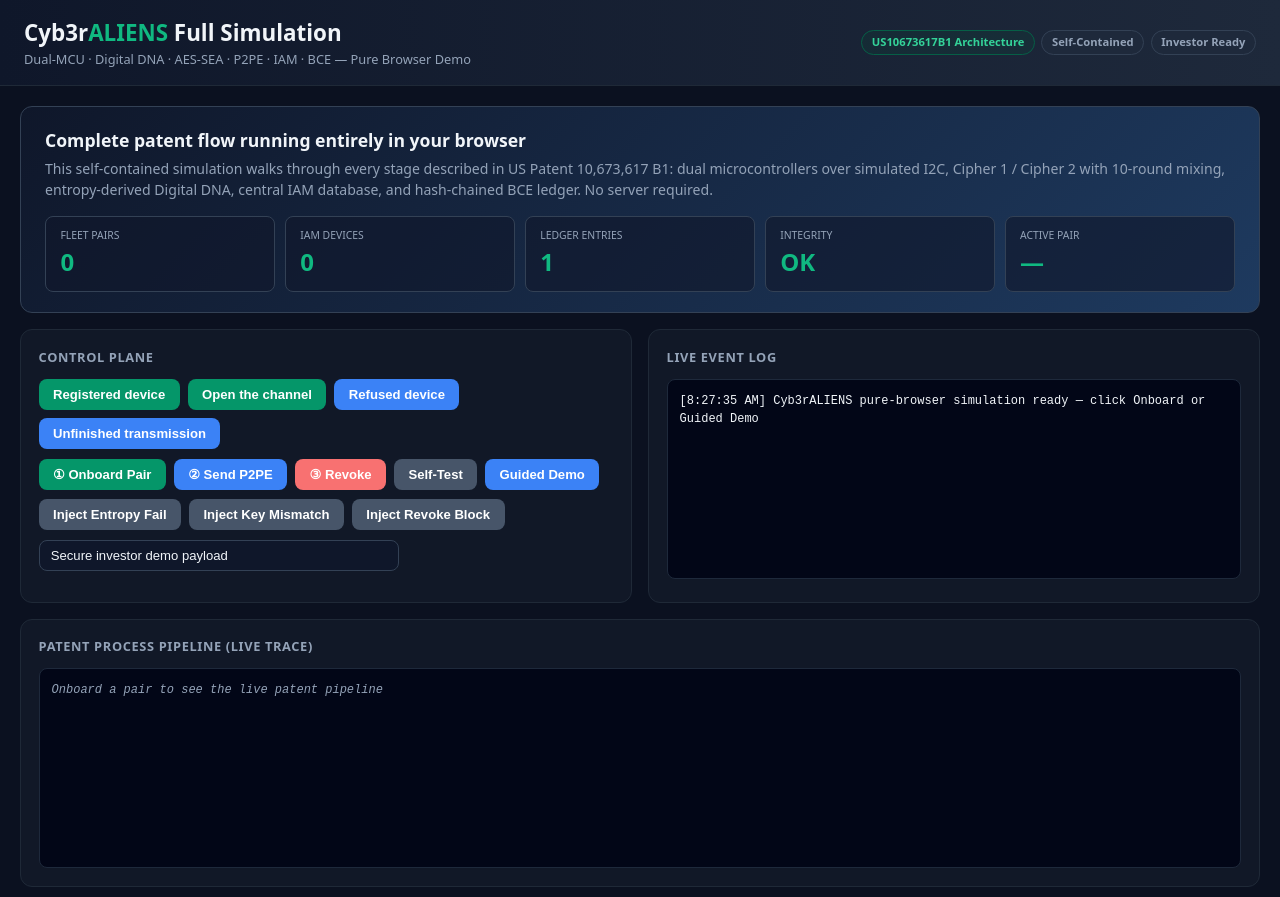
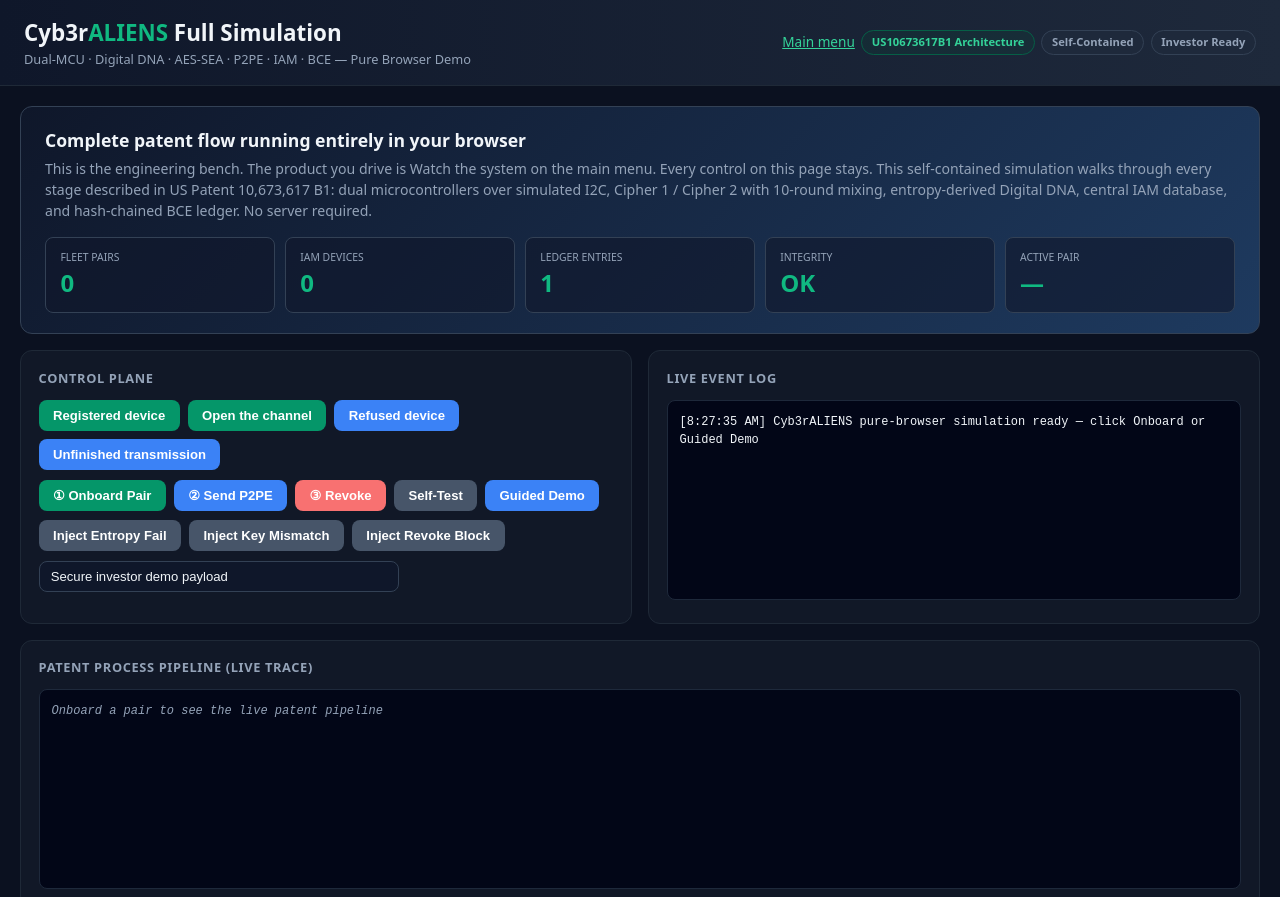
Before and after one commit to DrGNinja/cyberaliens, a plain HTML site: page web/full_demo.html in a window 1280 px wide. Shown: the top 897 px of the page. Drawn offline with Linux system fonts and the light colour scheme.

Commit message:
Add a main menu on every page

```diff
--- a/web/full_demo.html
+++ b/web/full_demo.html
@@ -52,6 +52,7 @@
     <p>Dual-MCU · Digital DNA · AES-SEA · P2PE · IAM · BCE — Pure Browser Demo</p>
   </div>
   <div class="pills">
+    <a href="../index.html" style="color:#34d399;font-size:0.85rem;align-self:center">Main menu</a>
     <span class="pill green">US10673617B1 Architecture</span>
     <span class="pill">Self-Contained</span>
     <span class="pill">Investor Ready</span>
@@ -61,7 +62,7 @@
 <main>
   <section class="hero">
     <h2>Complete patent flow running entirely in your browser</h2>
-    <p>This self-contained simulation walks through every stage described in US Patent 10,673,617 B1: dual microcontrollers over simulated I2C, Cipher 1 / Cipher 2 with 10-round mixing, entropy-derived Digital DNA, central IAM database, and hash-chained BCE ledger. No server required.</p>
+    <p>This is the engineering bench. The product you drive is Watch the system on the main menu. Every control on this page stays. This self-contained simulation walks through every stage described in US Patent 10,673,617 B1: dual microcontrollers over simulated I2C, Cipher 1 / Cipher 2 with 10-round mixing, entropy-derived Digital DNA, central IAM database, and hash-chained BCE ledger. No server required.</p>
     <div class="stats">
       <div class="stat"><div class="label">Fleet Pairs</div><div class="value" id="s-fleet">0</div></div>
       <div class="stat"><div class="label">IAM Devices</div><div class="value" id="s-devices">0</div></div>
```
